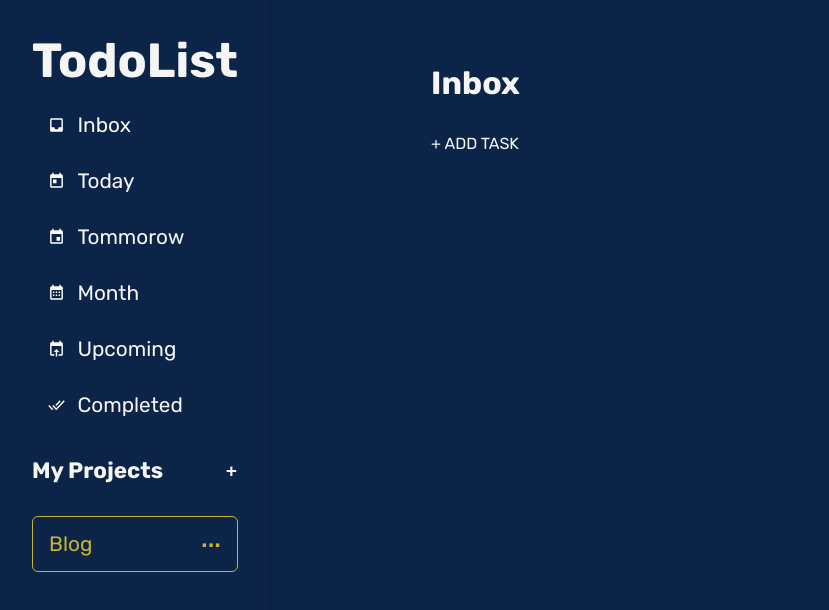
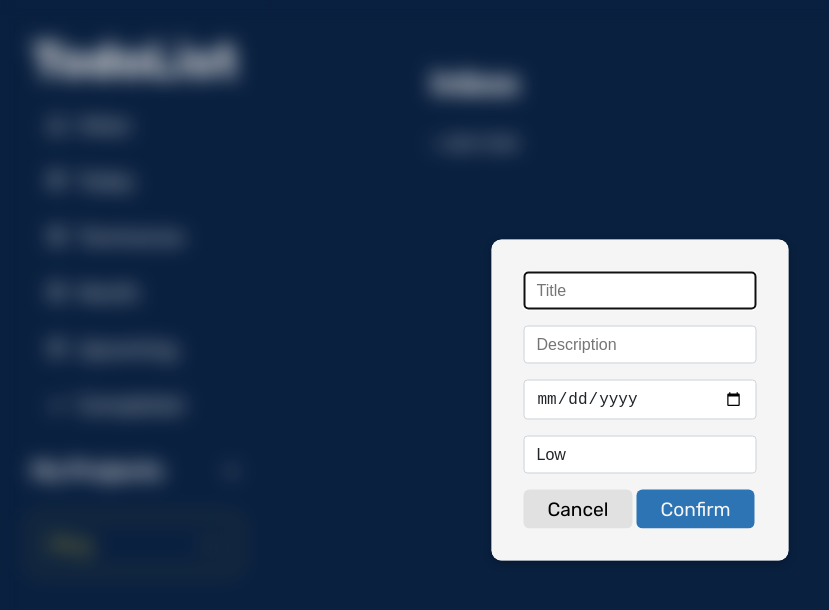
Before and after one commit to kaylubr/todo-list, a website built with webpack: page src/template.html in a window 1280 px wide. Both pictures are taken after a click on the button "+ ADD TASK". Shown: the whole page, without its empty margins (0-829 px from the left). Built offline with nearby package versions, Linux system fonts and the light colour scheme.

Commit message:
Hardcoded the content elements instead of dynamically rendered

```diff
--- a/src/controllers/ScreenController.js
+++ b/src/controllers/ScreenController.js
@@ -7,6 +7,16 @@ export default function ScreenController() {
   const content = document.querySelector('#content');
   const addTaskDialog = document.querySelector('#addTaskDialog');
   const closeDialogBtn = document.querySelector('#addTaskDialog button:first-of-type');
+  const confirmAddBtn = document.querySelector('#addTaskDialog button:last-of-type');
+  const addTaskBtn = document.querySelector('#addTaskBtn');
+
+  // Opens modal for adding tasks
+  addTaskBtn.addEventListener('click', event => {
+    addTaskDialog.showModal();
+  });
+
+  // Close modal for adding tasks
+  closeDialogBtn.addEventListener('click', () => addTaskDialog.close());
 
   navItems.forEach(item => {
     item.addEventListener('click', event => {
@@ -15,9 +25,6 @@ export default function ScreenController() {
       if (!sectionName) {
         return;
       }
-
-      // Resets the content every navigation
-      content.textContent = '';
 
       switch(sectionName) {
         case 'today':
@@ -39,16 +46,6 @@ export default function ScreenController() {
           todoPage(sectionName);
           break;
       }
-
-      const addTaskBtn = document.querySelector('#addTaskBtn');
-
-      // Opens modal for adding tasks
-      addTaskBtn.addEventListener('click', event => {
-        addTaskDialog.showModal();
-      });
-
-      // Close modal for adding tasks
-      closeDialogBtn.addEventListener('click', () => addTaskDialog.close());
     });
   });
 }
--- a/src/pages/todoPage.js
+++ b/src/pages/todoPage.js
@@ -1,8 +1,5 @@
 function todoPage(projectName, date = null, completedList = false) {
-  const content = document.querySelector('#content');
-  const pageTitle = document.createElement('h1');
-  const todosContainer = document.createElement('div');
-  const addTaskBtn = document.createElement('button');
+  const pageTitle = document.querySelector('#content > h1');
 
   if (completedList) {
     pageTitle.textContent = 'Completed';
@@ -11,13 +8,6 @@ function todoPage(projectName, date = null, completedList = false) {
   } else {
     pageTitle.textContent = projectName[0].toUpperCase() + projectName.slice(1);
   }
-
-  todosContainer.setAttribute('id', 'taskContainer');
-  addTaskBtn.setAttribute('id', 'addTaskBtn');
-
-  addTaskBtn.textContent = '+ ADD TASK';
-
-  content.append(pageTitle, todosContainer, addTaskBtn);
 }
 
 export default todoPage;
--- a/src/template.html
+++ b/src/template.html
@@ -50,7 +50,11 @@
       </ul>
     </div>
   </nav>
-  <div id="content"></div>
+  <div id="content">
+    <h1>Inbox</h1>
+    <div id="taskContainer"></div>
+    <button id="addTaskBtn">+ ADD TASK</button>
+  </div>
 
   <!-- Dialogs -->
   <dialog id="addTaskDialog">
```
